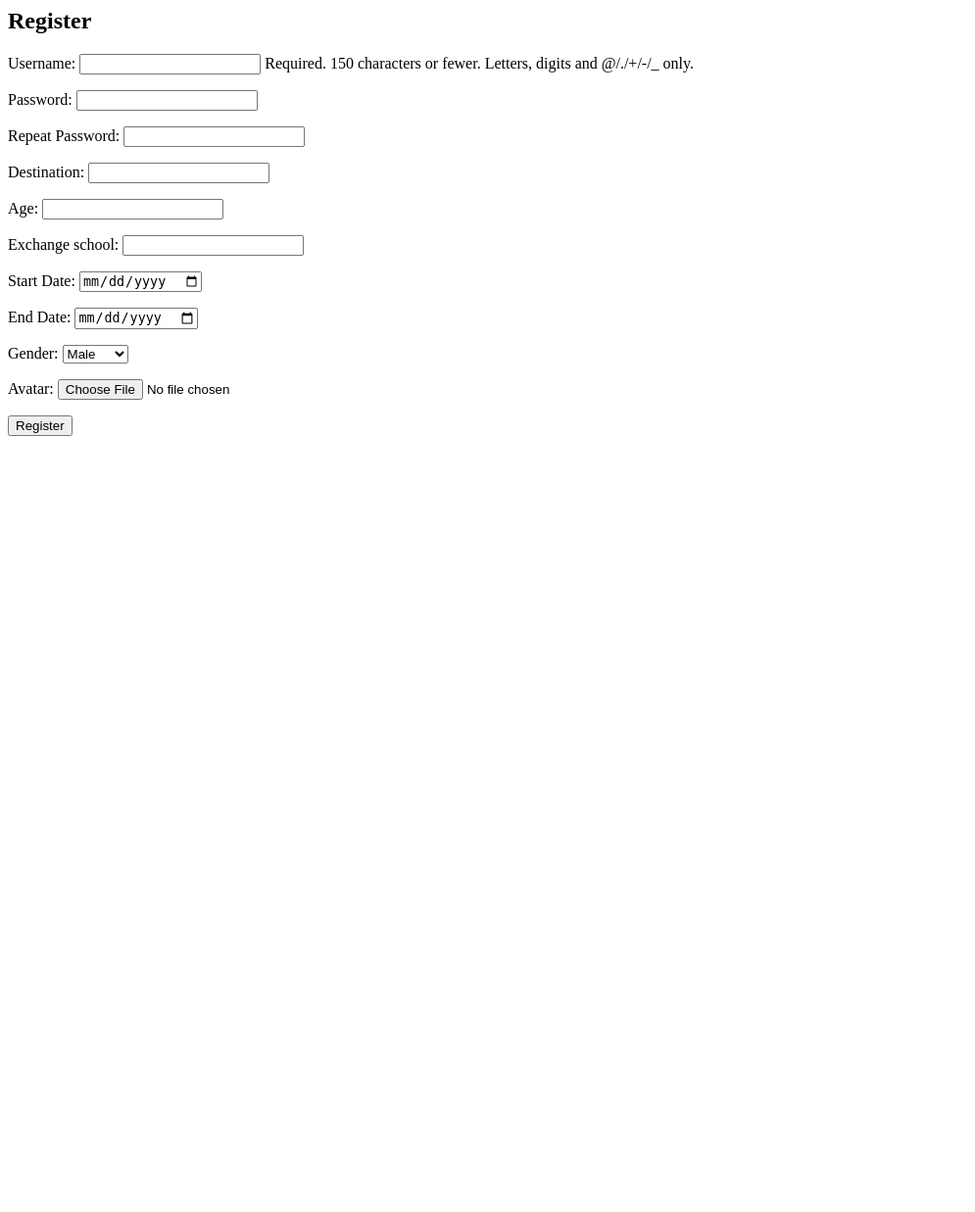
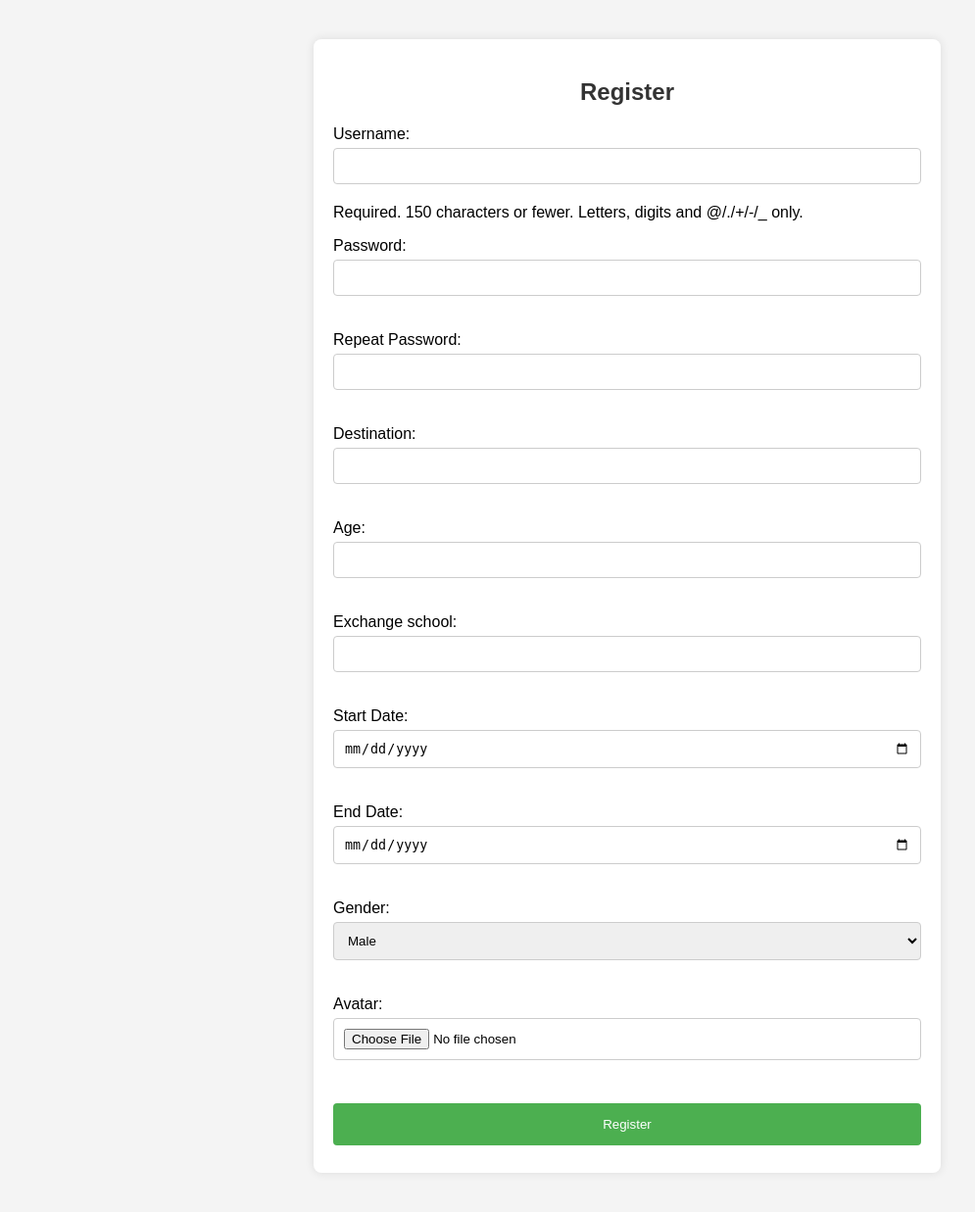
Before and after one commit to Bai1026/PBC_Final_Project, a Django app: page /register/ in a window 1280 px wide. Shown: the whole page at 98% size, without its empty margins (0-995 px from the left). Before the commit the page ends 445 px from the top, so only its background shows below. Run offline with Django 3.2, Linux system fonts and the light colour scheme.

Commit message:
update welcome and register

```diff
--- a/platform/login/views.py
+++ b/platform/login/views.py
@@ -14,7 +14,7 @@ def user_login(request):
             login(request, user)
             return redirect('welcome')
         else:
-            return render(request, 'login/login.html', {'error': 'Invalid credentials'})
+            return render(request, 'login/login.html', {'error': 'Password Incorrect!'})
     else:
         return render(request, 'login/login.html')
 
--- a/platform/templates/login/login.html
+++ b/platform/templates/login/login.html
@@ -126,6 +126,9 @@
         font-size: 1em; /* 字号大小 */
     }
 
+    .error {
+        color: #e70909
+    }
     </style>
 
 </head>
@@ -140,6 +143,9 @@
                 <input type="text" id="username" name="username">
                 <label for="password">Password:</label>
                 <input type="password" id="password" name="password">
+                {% if error %}
+                    <p class="error">{{ error }}</p>
+                {% endif %}
             </div>
             <div class="login-actions">
                 <!-- <button type="submit">Login</button>
--- a/platform/templates/login/register.html
+++ b/platform/templates/login/register.html
@@ -1,8 +1,55 @@
-<!-- login/templates/login/register.html -->
-
-<h2>Register</h2>
-<form method="post">
-    {% csrf_token %}
-    {{ form.as_p }}
-    <button type="submit">Register</button>
-</form>
+<!DOCTYPE html>
+<html>
+<head>
+    <title>Register</title>
+    <style>
+        body {
+            font-family: Arial, sans-serif;
+            background-color: #f4f4f4;
+            margin: 40px;
+        }
+        form {
+            background: white;
+            padding: 20px;
+            border-radius: 8px;
+            box-shadow: 0 0 10px rgba(0,0,0,0.1);
+            width: 50%;
+            margin: auto;
+        }
+        h2 {
+            color: #333;
+            text-align: center;
+        }
+        input, select {
+            width: 100%;
+            padding: 10px;
+            margin: 5px 0 20px;
+            display: inline-block;
+            border: 1px solid #ccc;
+            border-radius: 4px;
+            box-sizing: border-box;
+        }
+        button {
+            width: 100%;
+            background-color: #4CAF50;
+            color: white;
+            padding: 14px 20px;
+            margin: 8px 0;
+            border: none;
+            border-radius: 4px;
+            cursor: pointer;
+        }
+        button:hover {
+            background-color: #45a049;
+        }
+    </style>
+</head>
+<body>
+    <form method="post">
+        {% csrf_token %}
+        <h2>Register</h2>
+        {{ form.as_p }}
+        <button type="submit">Register</button>
+    </form>
+</body>
+</html>
```
Also changed, not shown: platform/templates/login/welcome-0.html (added, +23 -0 lines), platform/templates/login/welcome.html (+36 -6 lines), platform/db.sqlite3, 1 other file.
